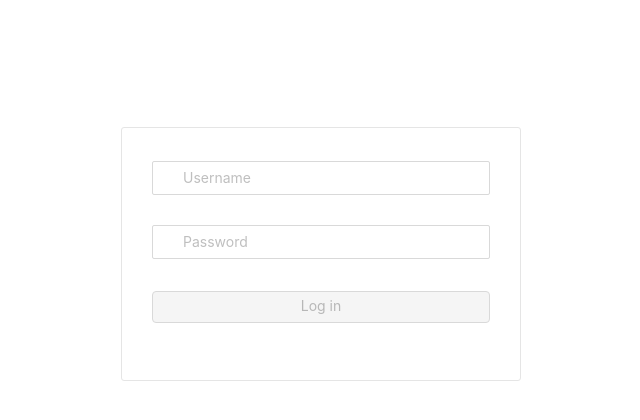
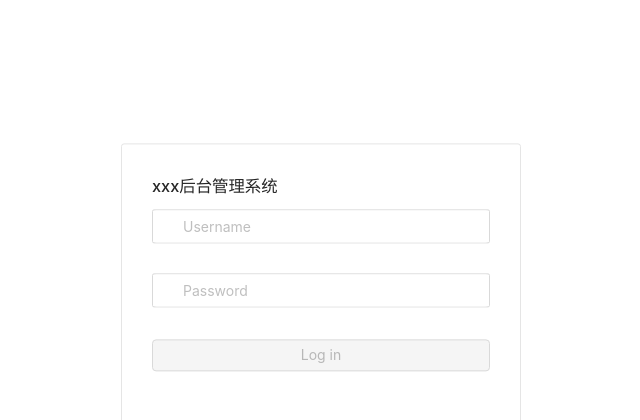
Before and after one commit to hsir05/vue-admin, a Vue app: page /login in a window 1280 px wide. Shown: the top 420 px of the page, without its empty margins (319-959 px from the left). Built offline with nearby package versions, Linux system fonts and the light colour scheme.

Commit message:
login页面完善

```diff
--- a/src/layout/Layout.vue
+++ b/src/layout/Layout.vue
@@ -4,7 +4,7 @@
       <div class="logo" />
       <a-menu theme="dark" mode="inline" :defaultSelectedKeys="['1']">
         <a-menu-item key="1">
-          <router-link to="/home" class="link-to">
+          <router-link to="/" class="link-to">
             <a-icon type="user" />
             <span>home</span>
           </router-link>
--- a/src/router/index.js
+++ b/src/router/index.js
@@ -17,7 +17,7 @@ const routes = [
     component: Layout,
     children: [
       {
-        path: "/home",
+        path: "/",
         name: "Home",
         component: () => import("../views/Home.vue")
       },
--- a/src/views/login/Login.vue
+++ b/src/views/login/Login.vue
@@ -1,5 +1,6 @@
 <template>
   <a-form :form="form" @submit="handleSubmit" class="form">
+    <h3>xxx后台管理系统</h3>
     <a-form-item
       :validate-status="userNameError() ? 'error' : ''"
       :help="userNameError() || ''"
@@ -77,7 +78,7 @@ export default {
       this.form.validateFields((err, values) => {
         if (!err) {
           console.log(values);
-          this.$route.push("/");
+          this.$router.push("/");
         }
       });
     }
```
